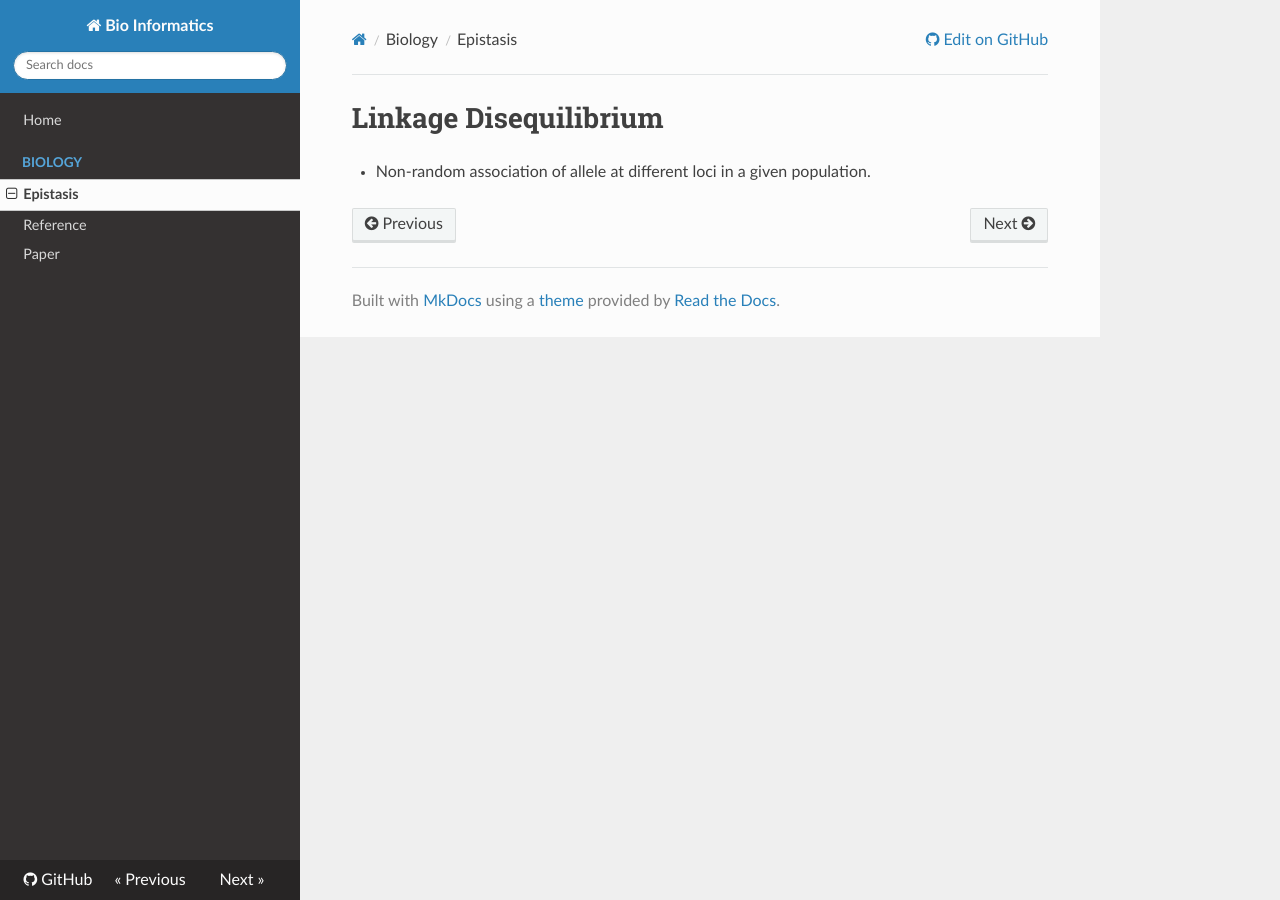
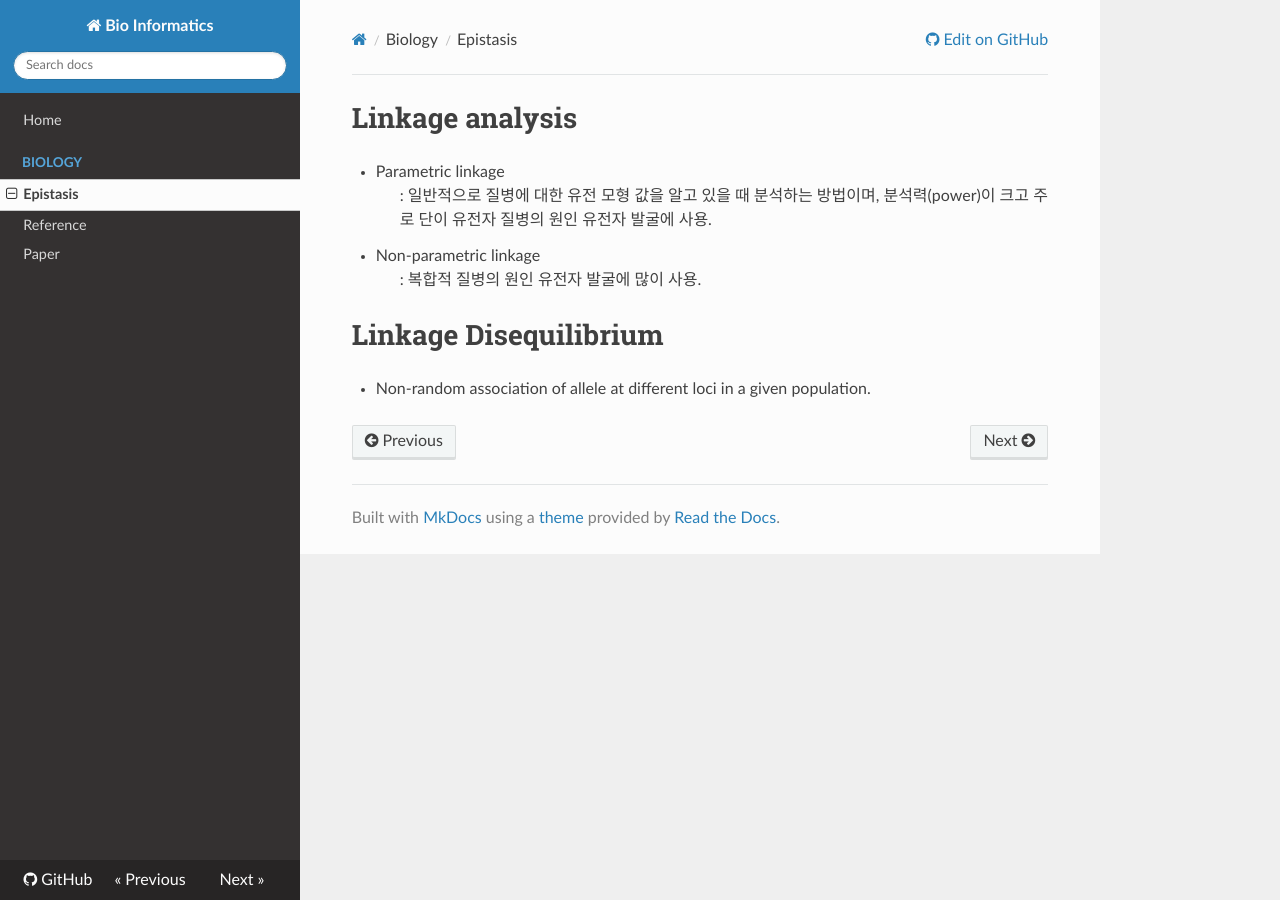
Before and after one commit to WonyoungCho/BI, an MkDocs documentation site: the page built from docs/epistasis.md, in a window 1280 px wide. Built offline with MkDocs 1.6.1, drawn with Linux system fonts in a browser that asks for light colours; nearby versions of some CDN libraries; old or Windows-style settings are respelled for this version of MkDocs.

Commit message:
Update epistasis.md

```diff
--- a/docs/epistasis.md
+++ b/docs/epistasis.md
@@ -1,2 +1,9 @@
+# Linkage analysis
+- Parametric linkage
+> : 일반적으로 질병에 대한 유전 모형 값을 알고 있을 때 분석하는 방법이며, 분석력(power)이 크고 주로 단이 유전자 질병의 원인 유전자 발굴에 사용.
+- Non-parametric linkage
+> : 복합적 질병의 원인 유전자 발굴에 많이 사용.
+
+
 # Linkage Disequilibrium
 - Non-random association of allele at different loci in a given population.
```
